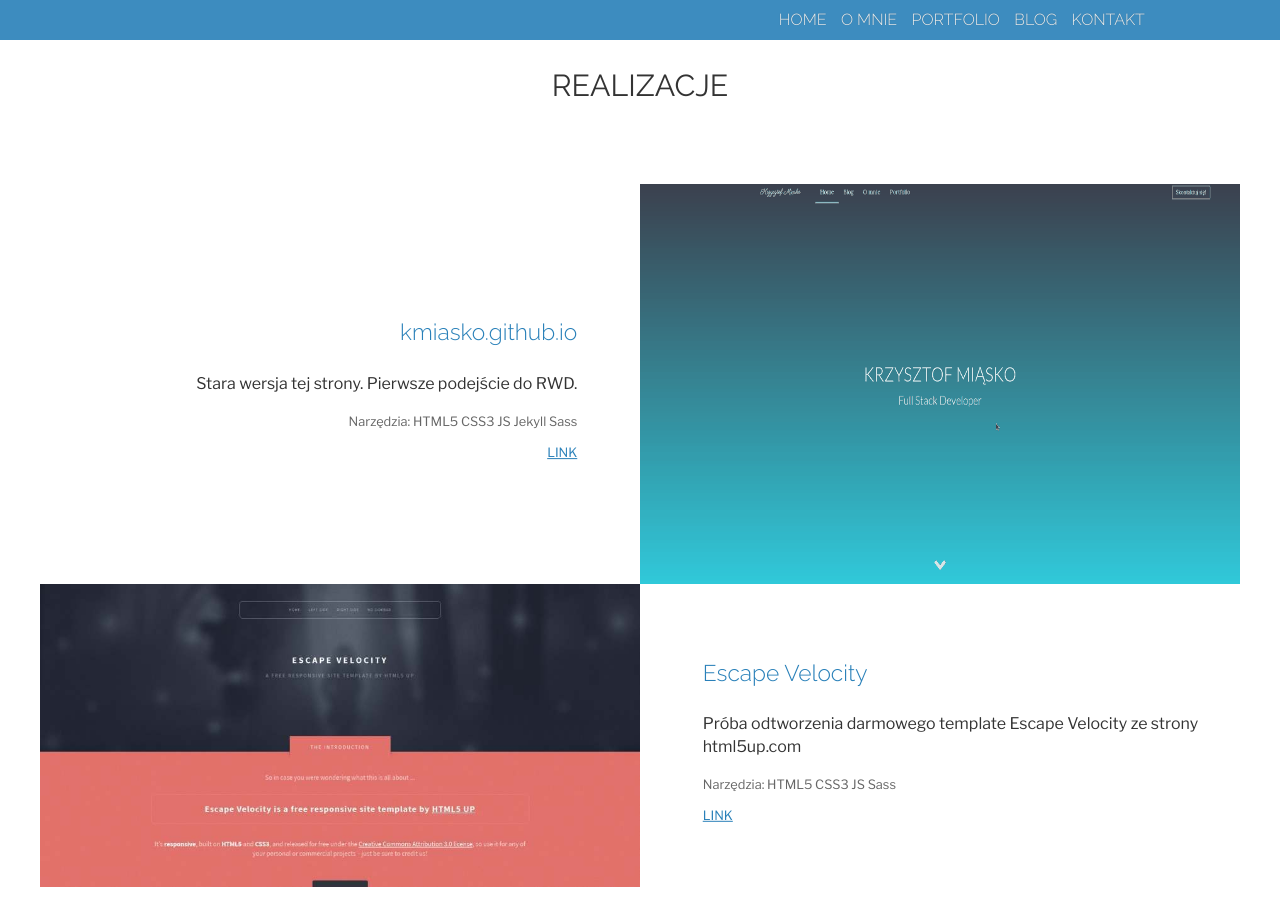
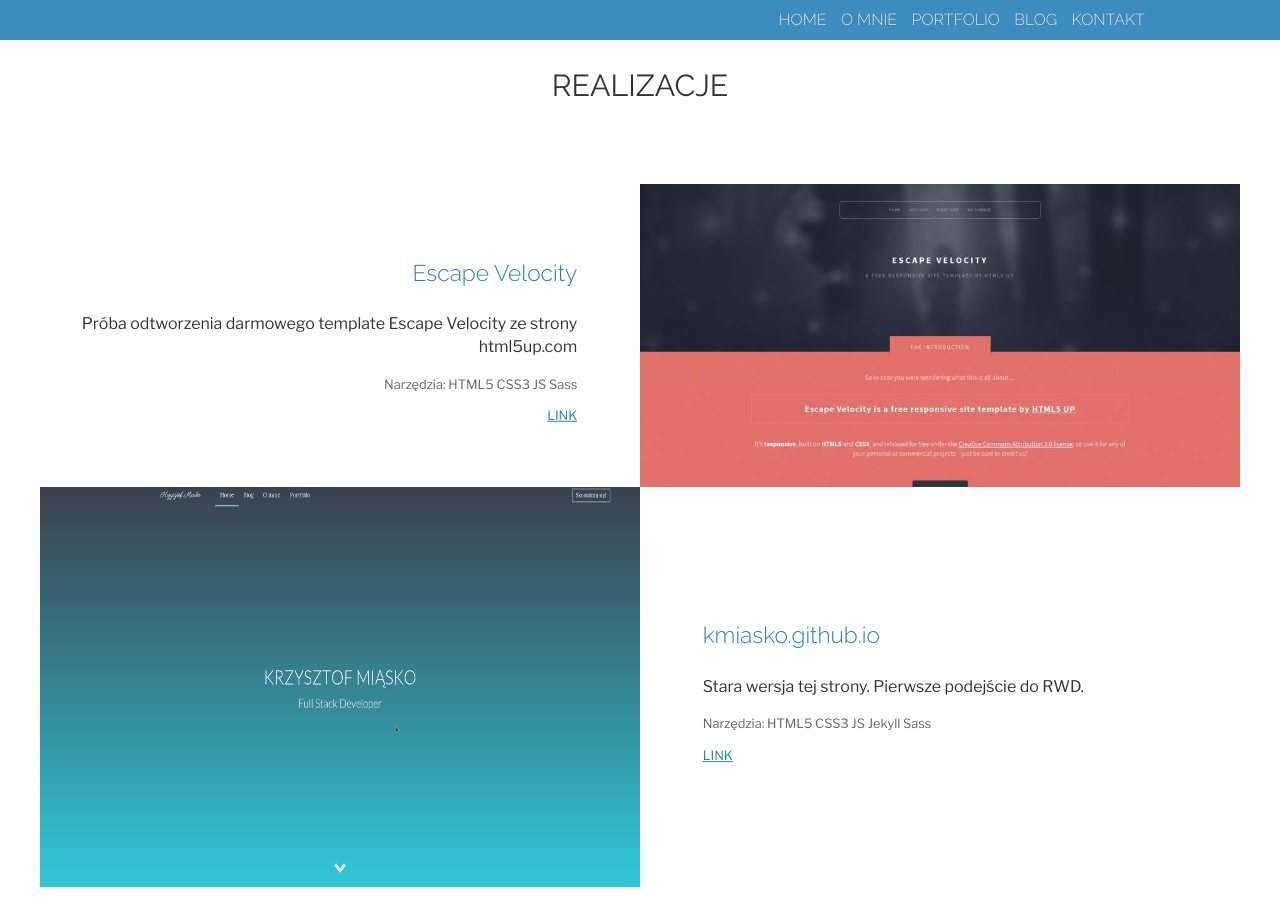
Before and after one commit to kmiasko/kmiasko.github.io, a Jekyll site: the page built from index.html, in a window 1280 px wide and 900 px high, scrolled down 2341 px. Built offline with Jekyll 4.4.1, drawn with Linux system fonts in a browser that asks for light colours; some of the changed text lies outside the part shown.

Commit message:
fixed jekyll post && collections sorting

```diff
--- a/blog.html
+++ b/blog.html
@@ -9,7 +9,7 @@
   </header>
   <div class="posts">
     <ul class="post-list">
-      {% for post in site.posts %}
+      {% for post in ((site.posts | sort: 'date') | reversed) %}
       <li>
         <h2>
           <a class="post-link" href="{{ post.url | prepend: site.baseurl }}">{{ post.title }}</a>
--- a/index.html
+++ b/index.html
@@ -70,7 +70,7 @@
   </section>
   <section id="portfolio" class="portfolio">
     <h2>Realizacje</h2>
-    {% for portfolio in site.portfolios reversed %}
+    {% for portfolio in ((site.portfolios | sort: 'date') | reversed) %}
     <div class="portfolio-item">
       <div class="portfolio-img">
         <figure><img src="{{ portfolio.image }}" alt="old home">
@@ -97,7 +97,7 @@
       <h2>Ostatnie wpisy na blogu</h2>
       <p><a href="/blog">Pokaż wszystkie wpisy</a></p>
     </header>
-    {% for post in site.posts reversed limit:3 %}
+    {% for post in ((site.posts | sort: 'date') | reversed) limit:3 %}
     <article class="post">
       <header class="post-head">
         <figure><a href="{{ post.url | prepend: site.baseurl }}"><img src="{{ post.image | prepend: site.baseurl }}" alt="Blog Post"></a></figure><a href="{{ post.url | prepend: site.baseurl }}">
```
Also changed, not shown: _posts/2016-06-29-welcome-to-jekyll.markdown (added, +26 -0 lines).
